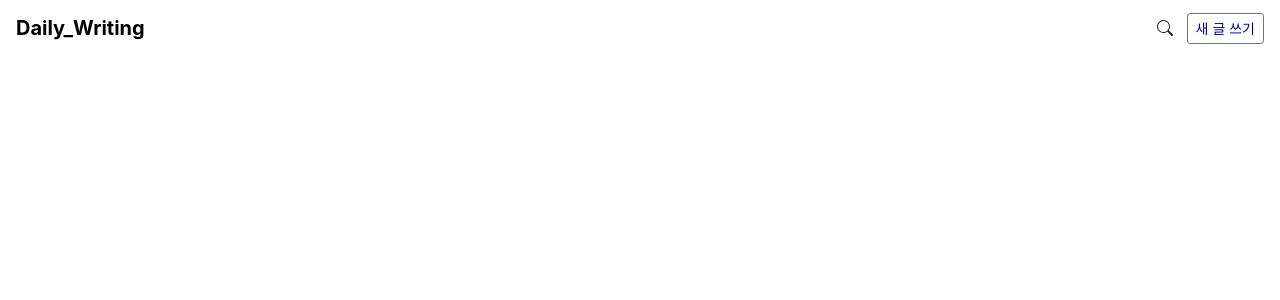
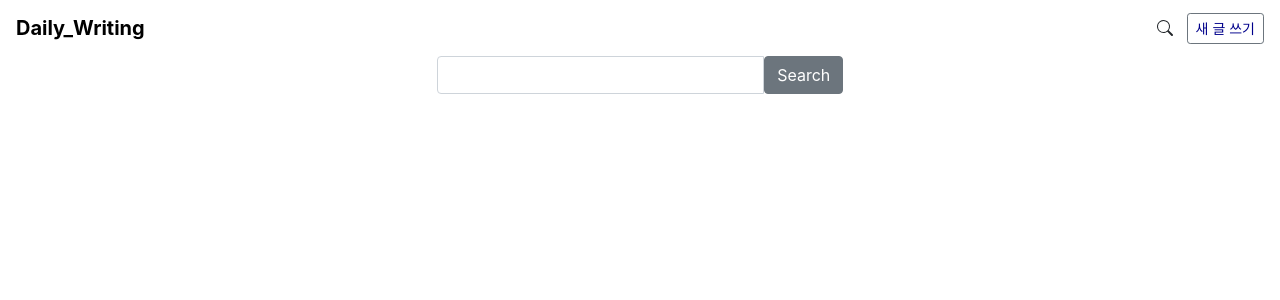
Before and after one commit to Jungsooooooo/Daily_Writing_Front, a Vue app: page /search in a window 1280 px wide. Shown: the top 300 px of the page. Built offline with nearby package versions, Linux system fonts and the light colour scheme.

Commit message:
search 화면 + router 추가

```diff
--- /dev/null
+++ b/src/components/views/SearchView.vue
@@ -0,0 +1,17 @@
+<template>
+  <div>
+    <b-row>
+      <b-col cols="4"></b-col>
+      <b-col cols="4" align-self="center">
+        <b-input-group class="mt3">
+          <b-form-input></b-form-input>
+          <b-button>Search</b-button>
+        </b-input-group>
+      </b-col>
+    </b-row>
+  </div>
+</template>
+
+<script>
+export default {};
+</script>
--- a/src/router.js
+++ b/src/router.js
@@ -2,6 +2,7 @@ import Vue from "vue";
 import VueRouter from "vue-router";
 import HomeView from "./components/views/HomeView.vue";
 import ToWrite from "./components/views/ToWrite.vue";
+import SearchView from "./components/views/SearchView.vue";
 
 Vue.use(VueRouter);
 
@@ -13,6 +14,7 @@ const router = new VueRouter({
       component: HomeView,
     },
     { path: "/write", component: ToWrite },
+    { path: "/search", component: SearchView },
   ],
 });
 
```
